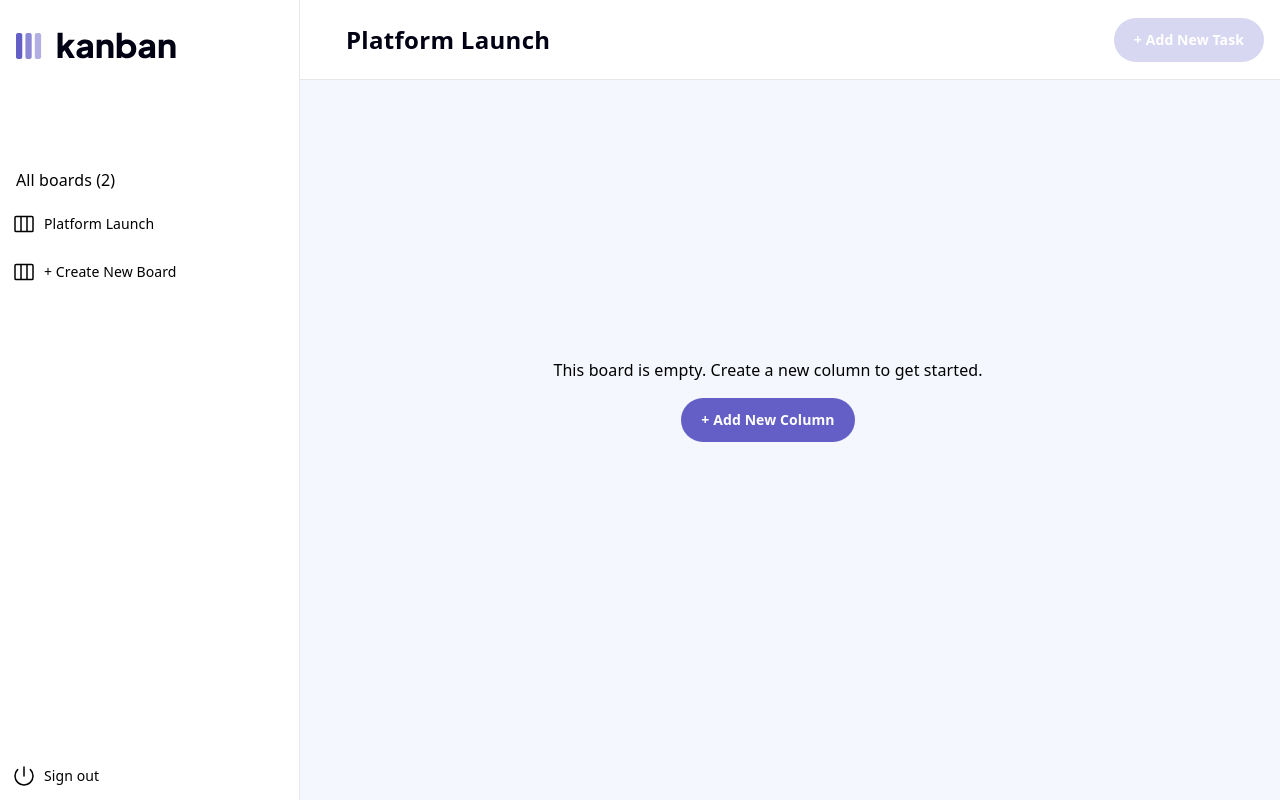
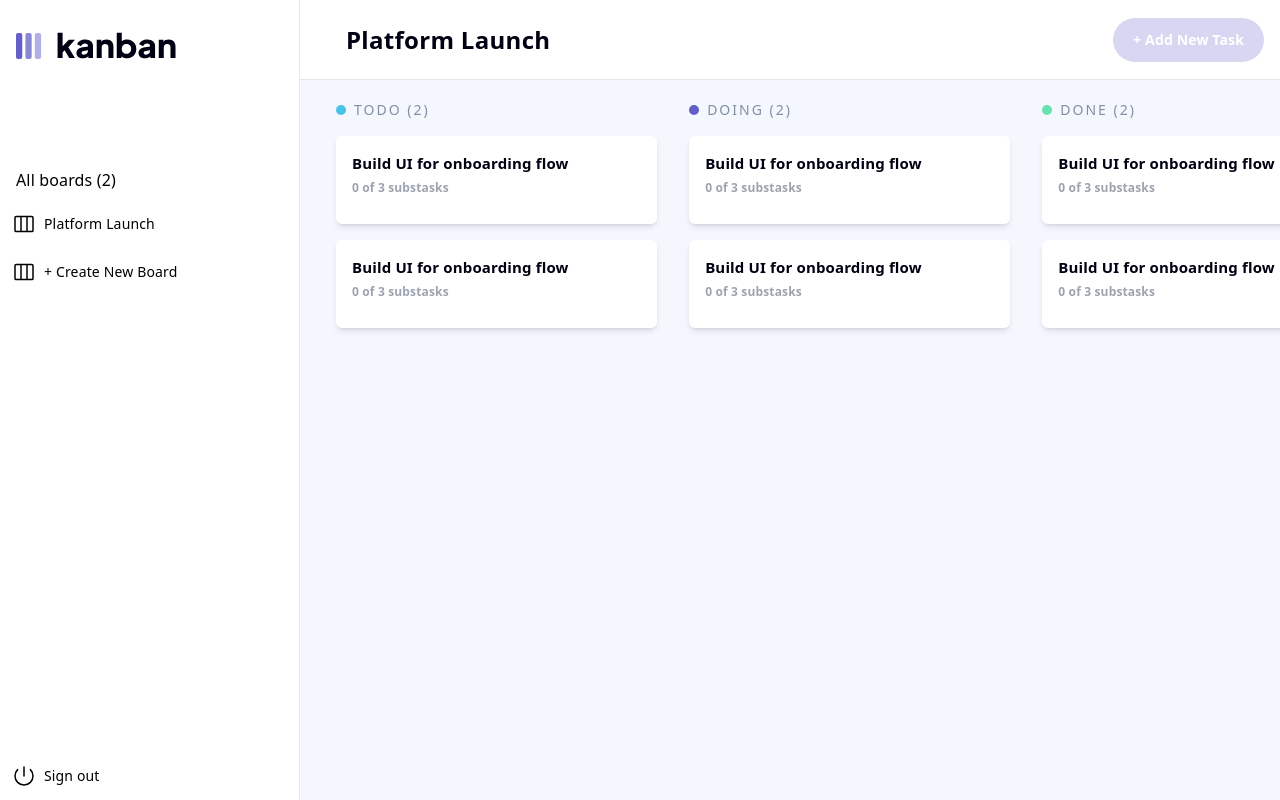
Before and after one commit to jakwakwa/kanban-fm-postgress-prisma, a Next.js app: page /kanban in a window 1280 px wide. Built offline with nearby package versions, Linux system fonts and the light colour scheme.

Commit message:
added grid and card components

```diff
--- a/app/globals.css
+++ b/app/globals.css
@@ -1,6 +1,11 @@
 @tailwind base;
 @tailwind components;
 @tailwind utilities;
+
+* {
+  -webkit-font-smoothing: antialiased;
+  letter-spacing: 0.15px;
+}
 
 :root {
   --foreground-rgb: 0, 0, 0;
@@ -9,7 +14,7 @@
 }
 
 body {
-  -webkit-font-smoothing: antialiased;
+
   letter-spacing: 0.1px;
   font-weight: 500;
   font-size: 16px;
@@ -25,3 +30,15 @@ body {
 h1 {
   letter-spacing: 0.3px;
 }
+
+h2 {
+  font-size: 15px;
+  font-weight: 700;
+
+}
+
+/* Body (M) */
+h4 {
+ font-size: 12px;
+ font-weight: 700;
+}
--- /dev/null
+++ b/app/kanban/column-text.tsx
@@ -0,0 +1,26 @@
+const ColumnText = ({
+  color,
+  children,
+}: {
+  color: string;
+  children: React.ReactNode;
+}) => {
+  return (
+    <div className="uppercase text-sm flex items-center gap-2 tracking-[2px] text-kgray-text">
+      <div
+        className={`rounded-xl w-[10px] h-[10px] ${
+          color === "blue"
+            ? "bg-kblue-todo"
+            : color === "purple"
+            ? "bg-kpurple-main"
+            : color === "green"
+            ? "bg-kgreen-main"
+            : "bg-slate-400"
+        }`}
+      ></div>
+      {children}
+    </div>
+  );
+};
+
+export default ColumnText;
--- /dev/null
+++ b/app/kanban/kanban-card.tsx
@@ -0,0 +1,10 @@
+const KanbanCard = () => {
+  return (
+    <div className="bg-white h-[88px] rounded-md shadow-md p-[16px]">
+      <h2 className="text-kblack-main">Build UI for onboarding flow</h2>
+      <h4 className="text-gray-400 mt-[4px]">0 of 3 substasks</h4>
+    </div>
+  );
+};
+
+export default KanbanCard;
--- /dev/null
+++ b/app/kanban/kanban-grid.tsx
@@ -0,0 +1,38 @@
+import React from "react";
+import KanbanCard from "./kanban-card";
+import ColumnText from "./column-text";
+
+const KanbanGrid = () => {
+  const tempArray = ["1", "2"];
+  const tempAmount = "2";
+  return (
+    <div className="w-[2600px] h-full mt-[100px] px-20 grid grid-cols-7 gap-8 text-white">
+      <div className="grid gap-4  h-[100px]">
+        <ColumnText color="blue">Todo ({tempAmount})</ColumnText>
+        {tempArray.map((i) => (
+          <KanbanCard key={i} />
+        ))}
+      </div>
+      <div className="grid gap-4  h-[100px]">
+        <ColumnText color="purple">Doing ({tempAmount})</ColumnText>
+        {tempArray.map((i) => (
+          <KanbanCard key={i} />
+        ))}
+      </div>
+      <div className="grid gap-4  h-[100px]">
+        <ColumnText color="green">Done ({tempAmount})</ColumnText>
+        {tempArray.map((i) => (
+          <KanbanCard key={i} />
+        ))}
+      </div>
+      <div className="grid gap-4  h-[100px]">
+        <ColumnText color="gray">Other ({tempAmount})</ColumnText>
+        {tempArray.map((i) => (
+          <KanbanCard key={i} />
+        ))}
+      </div>
+    </div>
+  );
+};
+
+export default KanbanGrid;
--- a/app/kanban/layout.tsx
+++ b/app/kanban/layout.tsx
@@ -8,7 +8,9 @@ export default function Layout({ children }: { children: React.ReactNode }) {
         <KanbanHeader />
         <SideNav />
       </div>
-      <div className="flex-grow p-6 md:overflow-y-auto md:p-0">{children}</div>
+      <div className="w-[20000px] flex-grow p-6 md:overflow-y-auto md:p-0">
+        {children}
+      </div>
     </div>
   );
 }
--- a/app/kanban/page.tsx
+++ b/app/kanban/page.tsx
@@ -1,17 +1,23 @@
 import Button from "../ui/button";
-import KanbanHeader from "../ui/kanban/header";
+import KanbanGrid from "./kanban-grid";
 
 const KanbanPage = () => {
+  const isEmpty = false;
   return (
     <>
+      {isEmpty && (
         <div className="h-full flex flex-col items-center justify-center align-middle">
           <div className="mb-4">
             This board is empty. Create a new column to get started.
           </div>
+
           <Button href={"#"} isDisabled={false}>
             + Add New Column
           </Button>
         </div>
+      )}
+
+      {!isEmpty && <KanbanGrid />}
     </>
   );
 };
--- a/tailwind.config.js
+++ b/tailwind.config.js
@@ -14,6 +14,9 @@ module.exports = {
         "kblack-main": "#000112",
         "kpurple-light": "#d8d7f1",
         "kpurple-main": "#635fc7",
+        "kgreen-main": "#67e2ae",
+        "kgray-text": "#828fa3",
+        "kblue-todo": "#49C4E5",
       },
     },
   },
```
Lines whose indentation alone changed are shown as unchanged.
